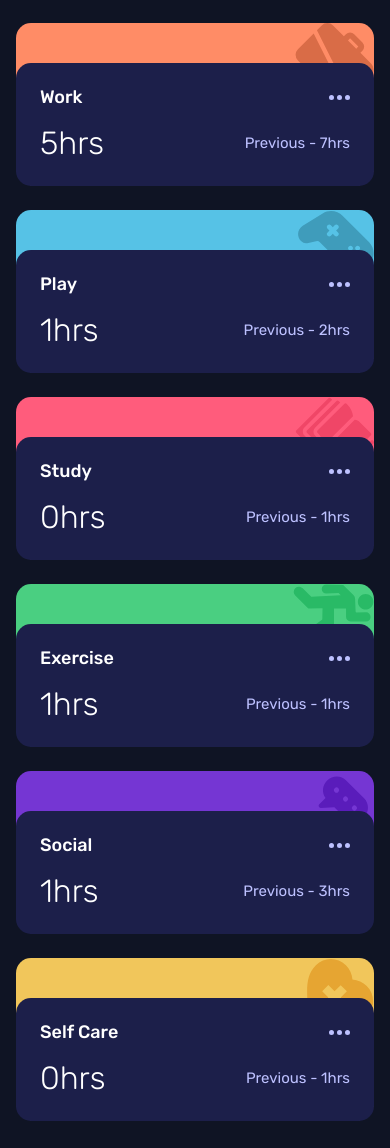
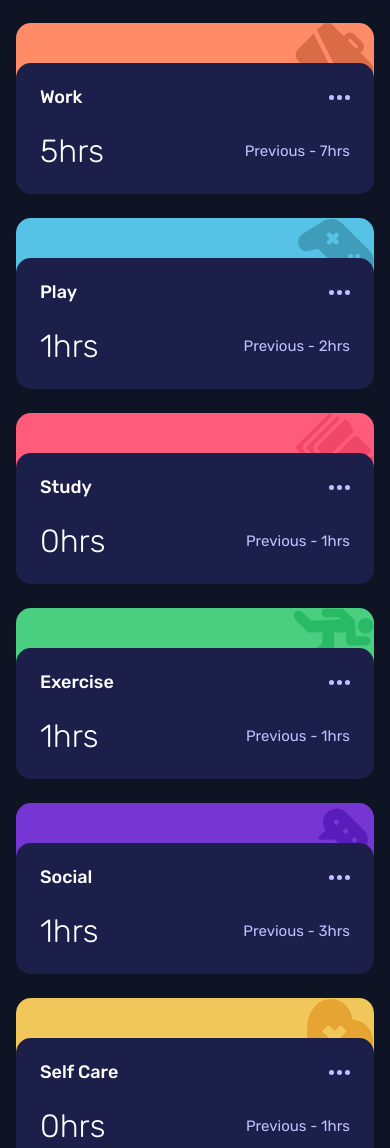
Before and after one commit to majdal01/time-tracking-dashboard, a plain HTML site: page index.html in a window 390 px wide. Shown: the part 266-1414 px from the top of the page. Drawn offline with Linux system fonts and the light colour scheme.

Commit message:
Improved HTML semantik HTML structure

```diff
--- a/SCSS/style.scss
+++ b/SCSS/style.scss
@@ -36,10 +36,6 @@ h2 {
 }
 
 h3 {
-   @include text-preset-5-medium;
-}
-
-h4 {
     @include text-preset-1;
 }
 
@@ -84,6 +80,7 @@ p {
             gap: 1.3rem;
             padding: $spacing-400;
             align-items: flex-start;
+            @include text-preset-5-medium;
 
             button.active {
                 color: $white;
@@ -135,6 +132,14 @@ p {
 
     .card-container {
         @include card-container;
+
+        .data {
+            margin-top: $spacing-300;
+
+            h3 {
+                margin-bottom: $spacing-100;
+            }
+        }
     }
 
 }
@@ -199,7 +204,7 @@ p {
 
 @media (max-width: 425px) {
 
-    h4 {
+    h3 {
         @include text-preset-3;
     }
 
@@ -217,14 +222,17 @@ p {
             padding-top: $spacing-500;
         }
 
-        .card-container h4 {
-            margin-bottom: 0;
-        }
-
-        .data {
+        .card-container {
+            .data {
             display: flex;
             align-items: center;
             justify-content: space-between;
+
+                h3 {
+                    margin-bottom: 0;
+                }
+            }
         }
+
     }
 }
--- a/index.html
+++ b/index.html
@@ -33,21 +33,21 @@
           </div>
         </div>
 
-        <div class="timeframe-buttons">
-          <button id="daily-btn">Daily</button>
-          <button id="weekly-btn">Weekly</button>
-          <button id="monthly-btn">Monthly</button>
+        <div class="timeframe-buttons" aria-label="Select timeframe">
+          <button id="daily-btn" type="button" >Daily</button>
+          <button id="weekly-btn" type="button" >Weekly</button>
+          <button id="monthly-btn" type="button" >Monthly</button>
         </div>
       </section>
 
       <section class="card-background" id="work">
         <div class="card-container">
           <button class="card-header">
-            <h3>Work</h3>
+            Work
             <svg class="dots" aria-hidden="true" width="21" height="5" xmlns="http://www.w3.org/2000/svg"><path d="M2.5 0a2.5 2.5 0 1 1 0 5 2.5 2.5 0 0 1 0-5Zm8 0a2.5 2.5 0 1 1 0 5 2.5 2.5 0 0 1 0-5Zm8 0a2.5 2.5 0 1 1 0 5 2.5 2.5 0 0 1 0-5Z" fill-rule="evenodd"/></svg>
           </button>
           <div class="data">
-            <h4>Hours</h4>
+            <h3>Hours</h3>
             <p></p>
           </div>
         </div>
@@ -56,11 +56,11 @@
       <section class="card-background" id="play">
         <div class="card-container">
           <button class="card-header">
-            <h3>Play</h3>
+            Play
             <svg class="dots" aria-hidden="true" width="21" height="5" xmlns="http://www.w3.org/2000/svg"><path d="M2.5 0a2.5 2.5 0 1 1 0 5 2.5 2.5 0 0 1 0-5Zm8 0a2.5 2.5 0 1 1 0 5 2.5 2.5 0 0 1 0-5Zm8 0a2.5 2.5 0 1 1 0 5 2.5 2.5 0 0 1 0-5Z" fill-rule="evenodd"/></svg>
           </button>
           <div class="data">
-            <h4>Hours</h4>
+            <h3>Hours</h3>
             <p></p>
           </div>
         </div>
@@ -69,11 +69,11 @@
       <section class="card-background" id="study">
         <div class="card-container">
           <button class="card-header">
-            <h3>Study</h3>
+            Study
             <svg class="dots" aria-hidden="true" width="21" height="5" xmlns="http://www.w3.org/2000/svg"><path d="M2.5 0a2.5 2.5 0 1 1 0 5 2.5 2.5 0 0 1 0-5Zm8 0a2.5 2.5 0 1 1 0 5 2.5 2.5 0 0 1 0-5Zm8 0a2.5 2.5 0 1 1 0 5 2.5 2.5 0 0 1 0-5Z" fill-rule="evenodd"/></svg>
           </button>
           <div class="data">
-            <h4>Hours</h4>
+            <h3>Hours</h3>
             <p></p>
           </div>
         </div>
@@ -82,11 +82,11 @@
       <section class="card-background" id="exercise">
         <div class="card-container">
           <button class="card-header">
-            <h3>Exercise</h3>
+            Exercise
             <svg class="dots" aria-hidden="true" width="21" height="5" xmlns="http://www.w3.org/2000/svg"><path d="M2.5 0a2.5 2.5 0 1 1 0 5 2.5 2.5 0 0 1 0-5Zm8 0a2.5 2.5 0 1 1 0 5 2.5 2.5 0 0 1 0-5Zm8 0a2.5 2.5 0 1 1 0 5 2.5 2.5 0 0 1 0-5Z" fill-rule="evenodd"/></svg>
           </button>
           <div class="data">
-            <h4>Hours</h4>
+            <h3>Hours</h3>
             <p></p>
           </div>
         </div>
@@ -95,11 +95,11 @@
       <section class="card-background" id="social">
         <div class="card-container">
           <button class="card-header">
-            <h3>Social</h3>
+            Social
             <svg class="dots" aria-hidden="true" width="21" height="5" xmlns="http://www.w3.org/2000/svg"><path d="M2.5 0a2.5 2.5 0 1 1 0 5 2.5 2.5 0 0 1 0-5Zm8 0a2.5 2.5 0 1 1 0 5 2.5 2.5 0 0 1 0-5Zm8 0a2.5 2.5 0 1 1 0 5 2.5 2.5 0 0 1 0-5Z" fill-rule="evenodd"/></svg>
           </button>
           <div class="data">
-            <h4>Hours</h4>
+            <h3>Hours</h3>
             <p></p>
           </div>
         </div>
@@ -108,11 +108,11 @@
       <section class="card-background" id="self-care">
         <div class="card-container">
           <button class="card-header">
-            <h3>Self Care</h3>
+            Self Care
             <svg class="dots" aria-hidden="true" width="21" height="5" xmlns="http://www.w3.org/2000/svg"><path d="M2.5 0a2.5 2.5 0 1 1 0 5 2.5 2.5 0 0 1 0-5Zm8 0a2.5 2.5 0 1 1 0 5 2.5 2.5 0 0 1 0-5Zm8 0a2.5 2.5 0 1 1 0 5 2.5 2.5 0 0 1 0-5Z" fill-rule="evenodd"/></svg>
           </button>
           <div class="data">
-            <h4>Hours</h4>
+            <h3>Hours</h3>
             <p></p>
           </div>
         </div>
--- a/scripts/script.js
+++ b/scripts/script.js
@@ -17,7 +17,7 @@ async function fetchData() {
        function updateUI(period) {
             data.forEach((activity, index) => {
                 const activityCard = document.querySelectorAll('.card-container')[index];
-                const hoursElement = activityCard.querySelector('.data h4');
+                const hoursElement = activityCard.querySelector('.data h3');
                 const periodElement = activityCard.querySelector('.data p');
 
                 hoursElement.textContent = `${activity.timeframes[period].current}hrs`;
```
Also changed, not shown: SCSS/style.css, 1 other file.
